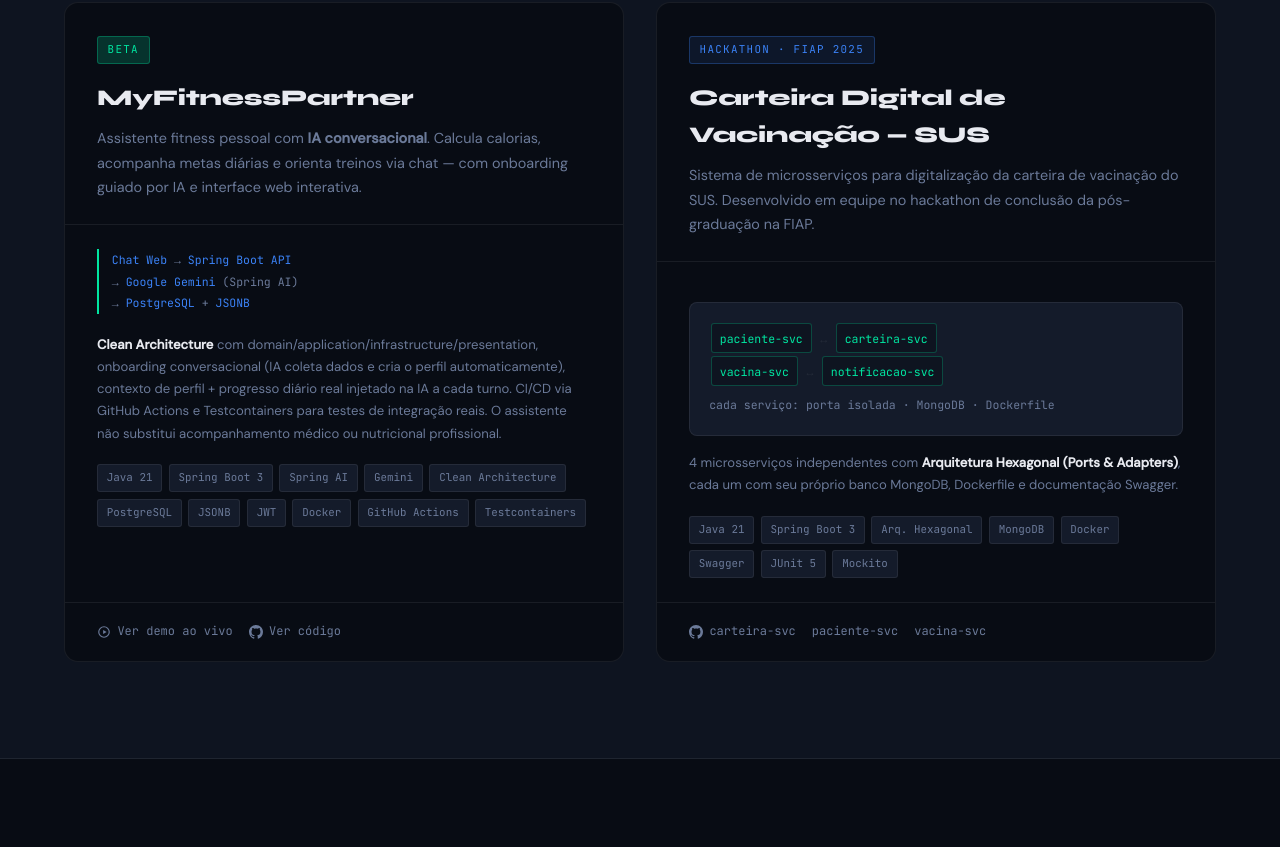
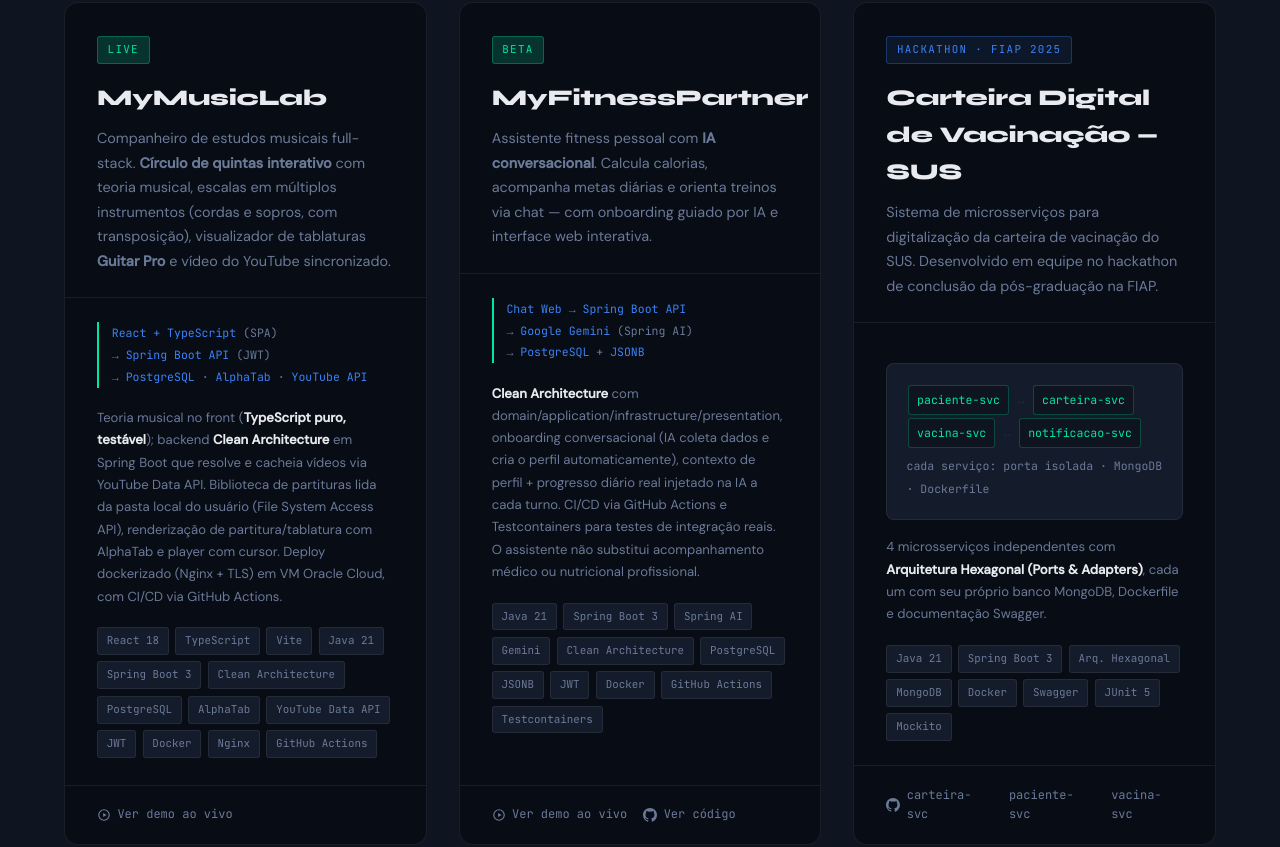
Before and after one commit to MrRenan/mrrenan.github.io, a plain HTML site: page index.html in a window 1280 px wide. Shown: the part 2806-3653 px from the top of the page. Drawn offline with Linux system fonts and the light colour scheme.

Commit message:
feat: add MyMusicLab project card

```diff
--- a/index.html
+++ b/index.html
@@ -269,6 +269,58 @@
 
       <div class="projects-grid">
 
+        <!-- MyMusicLab -->
+        <div class="project-card reveal">
+          <div class="project-header">
+            <div class="project-badge">Live</div>
+            <div class="project-title">MyMusicLab</div>
+            <div class="project-desc">
+              Companheiro de estudos musicais full-stack. <strong>Círculo de quintas
+              interativo</strong> com teoria musical, escalas em múltiplos instrumentos
+              (cordas e sopros, com transposição), visualizador de tablaturas
+              <strong>Guitar Pro</strong> e vídeo do YouTube sincronizado.
+            </div>
+          </div>
+          <div class="project-body">
+            <div class="project-arch">
+              <span>React + TypeScript</span> (SPA)<br>
+              → <span>Spring Boot API</span> (JWT)<br>
+              → <span>PostgreSQL</span> · <span>AlphaTab</span> · <span>YouTube API</span>
+            </div>
+            <p style="font-size:0.82rem; color:var(--muted); line-height:1.7; margin-top:0.8rem;">
+              Teoria musical no front (<strong style="color:var(--text)">TypeScript puro,
+              testável</strong>); backend <strong style="color:var(--text)">Clean Architecture</strong>
+              em Spring Boot que resolve e cacheia vídeos via YouTube Data API.
+              Biblioteca de partituras lida da pasta local do usuário (File System Access API),
+              renderização de partitura/tablatura com AlphaTab e player com cursor.
+              Deploy dockerizado (Nginx + TLS) em VM Oracle Cloud, com CI/CD via GitHub Actions.
+            </p>
+            <div class="project-tags">
+              <span class="project-tag">React 18</span>
+              <span class="project-tag">TypeScript</span>
+              <span class="project-tag">Vite</span>
+              <span class="project-tag">Java 21</span>
+              <span class="project-tag">Spring Boot 3</span>
+              <span class="project-tag">Clean Architecture</span>
+              <span class="project-tag">PostgreSQL</span>
+              <span class="project-tag">AlphaTab</span>
+              <span class="project-tag">YouTube Data API</span>
+              <span class="project-tag">JWT</span>
+              <span class="project-tag">Docker</span>
+              <span class="project-tag">Nginx</span>
+              <span class="project-tag">GitHub Actions</span>
+            </div>
+          </div>
+          <div class="project-footer">
+            <a class="proj-link" href="https://mymusiclab.renanleite.dev.br" target="_blank" rel="noopener">
+              <svg viewBox="0 0 24 24" fill="currentColor">
+                <path d="M12 2a10 10 0 1 0 0 20 10 10 0 0 0 0-20zm0 2a8 8 0 0 1 0 16 8 8 0 0 1 0-16zm-1.5 4.5v7l6-3.5-6-3.5z"/>
+              </svg>
+              Ver demo ao vivo
+            </a>
+          </div>
+        </div>
+
         <!-- MyFitnessPartner -->
         <div class="project-card reveal">
           <div class="project-header">
@@ -437,8 +489,8 @@
               <div class="stat-label">Anos dev</div>
             </div>
             <div class="stat-item">
-              <div class="stat-num">2</div>
-              <div class="stat-label">Projetos públicos</div>
+              <div class="stat-num">3</div>
+              <div class="stat-label">Projetos no portfólio</div>
             </div>
             <div class="stat-item">
               <div class="stat-num">Java 21</div>
```
